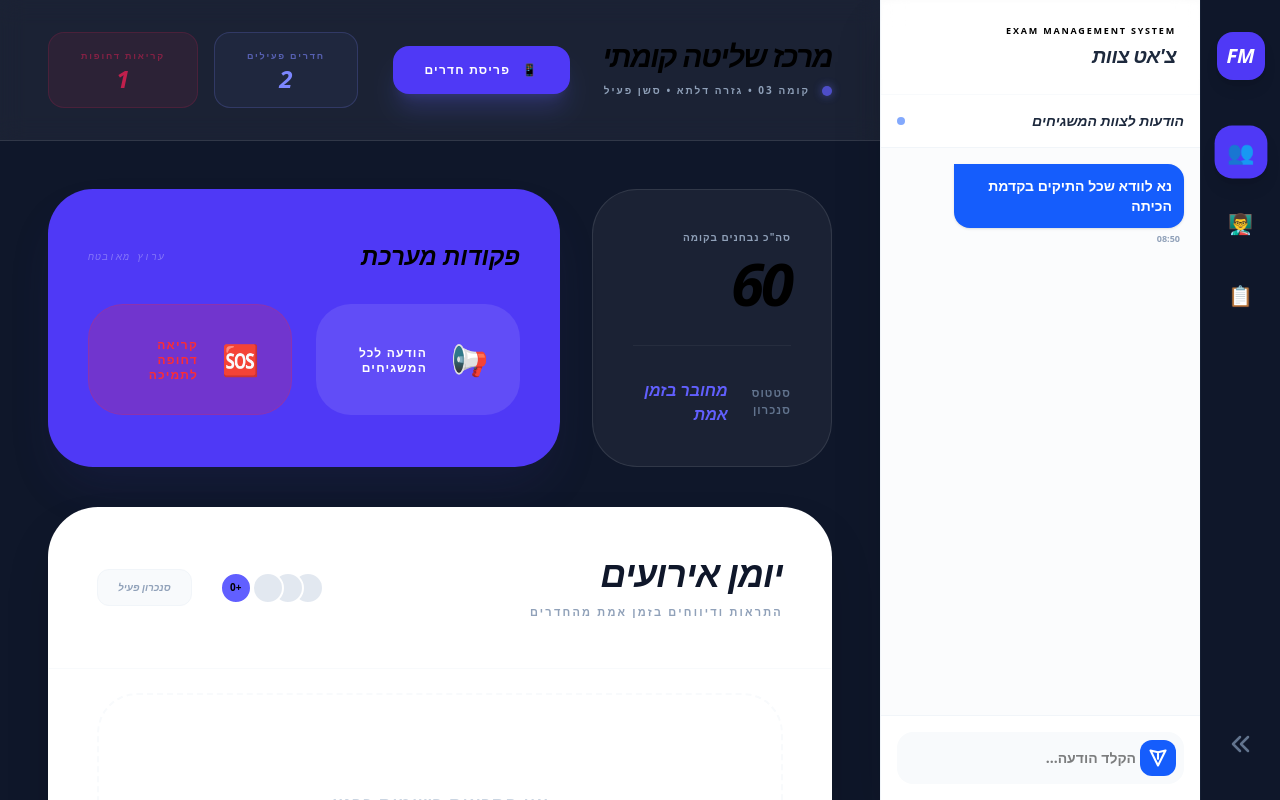
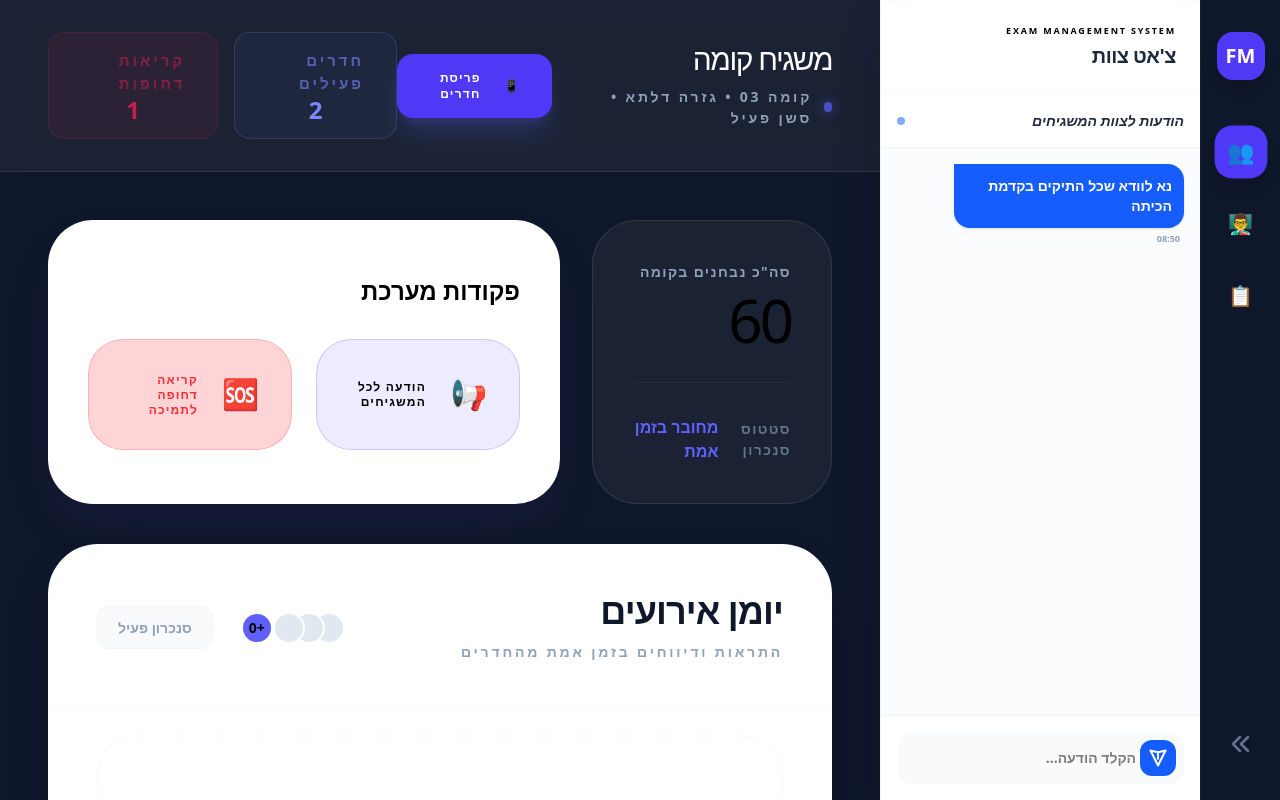
Before and after one commit to ShaharBar99/ExaMonitor, a React (Vite) app in the folder examonitor-vite/: page /supervisor/floorsupervisorDashboardPage in a window 1280 px wide. Built offline with nearby package versions, Linux system fonts and the light colour scheme.

Commit message:
ui changes

```diff
--- a/examonitor-vite/src/components/exam/SelectExamPage.jsx
+++ b/examonitor-vite/src/components/exam/SelectExamPage.jsx
@@ -18,7 +18,7 @@ const SelectExamPage = ({ navigate }) => {
       {/* Header Section */}
       <div className="max-w-6xl mx-auto mb-10 flex justify-between items-end">
         <div>
-          <h1 className="text-4xl font-black text-white italic uppercase tracking-tight mb-2">
+          <h1 className="text-4xl font-black text-white  uppercase tracking-tight mb-2">
             Select Exam
           </h1>
           <p className="text-slate-400 font-bold uppercase tracking-[0.2em] text-[10px]">
@@ -79,7 +79,7 @@ const SelectExamPage = ({ navigate }) => {
             >
               {/* Exam Name & ID */}
               <div className="col-span-2">
-                <div className="text-xl font-black text-slate-800 italic uppercase leading-tight group-hover:text-emerald-600 transition-colors">
+                <div className="text-xl font-black text-slate-800  uppercase leading-tight group-hover:text-emerald-600 transition-colors">
                   {exam.name}
                 </div>
                 <div className="text-[10px] font-bold text-slate-400 mt-1 uppercase tracking-tighter">
@@ -124,7 +124,7 @@ const SelectExamPage = ({ navigate }) => {
         {filteredExams.length === 0 && (
           <div className="p-32 text-center">
             <div className="text-5xl mb-4 opacity-20">📂</div>
-            <p className="text-slate-300 italic font-black text-xl uppercase tracking-widest">
+            <p className="text-slate-300  font-black text-xl uppercase tracking-widest">
               No matching exams found
             </p>
             <button
--- a/examonitor-vite/src/components/exam/StatCard.jsx
+++ b/examonitor-vite/src/components/exam/StatCard.jsx
@@ -9,12 +9,12 @@ const StatCard = ({ label, value, variant = "default", progress, highlight, icon
   return (
     <div className={`${themes[variant]} p-8 rounded-[40px] border-2 transition-all hover:scale-[1.02] relative overflow-hidden group shadow-lg text-right`}>
       <div className="flex justify-between items-start mb-3">
-        <p className="text-[10px] font-black opacity-40 uppercase tracking-[0.2em]">{label}</p>
+        <p className="text-[14px] font-black opacity-60 uppercase tracking-[0.2em]">{label}</p>
         <span className="text-xl opacity-30 group-hover:opacity-100 transition-opacity">{icon}</span>
       </div>
       <div className="flex items-baseline gap-3">
-        <p className={`text-5xl font-black italic tabular-nums leading-none ${highlight ? 'animate-pulse' : ''}`}>{value}</p>
-        {progress !== undefined && <span className="text-[11px] font-bold opacity-30 italic leading-none">{Math.round(progress)}%</span>}
+        <p className={`text-5xl font-black  tabular-nums leading-none ${highlight ? 'animate-pulse' : ''}`}>{value}</p>
+        {progress !== undefined && <span className="text-[11px] font-bold opacity-30  leading-none">{Math.round(progress)}%</span>}
       </div>
       {progress !== undefined && (
         <div className="absolute bottom-0 left-0 w-full h-2 bg-white/5">
--- a/examonitor-vite/src/components/exam/StudentGrid.jsx
+++ b/examonitor-vite/src/components/exam/StudentGrid.jsx
@@ -16,7 +16,7 @@ const StudentGrid = ({ students, onStatusChange }) => {
         <input
           type="text"
           placeholder="חפש סטודנט לפי שם או תעודת זהות..."
-          className="w-full pr-14 pl-6 py-5 rounded-[22px] bg-slate-50 border-2 border-transparent focus:border-emerald-500/20 focus:bg-white text-slate-700 font-bold shadow-sm outline-none transition-all italic text-sm"
+          className="w-full pr-14 pl-6 py-5 rounded-[22px] bg-slate-50 border-2 border-transparent focus:border-emerald-500/20 focus:bg-white text-slate-700 font-bold shadow-sm outline-none transition-all  text-sm"
           onChange={(e) => setSearch(e.target.value)}
         />
       </div>
@@ -35,7 +35,7 @@ const StudentGrid = ({ students, onStatusChange }) => {
       {filteredStudents.length === 0 && (
         <div className="flex flex-col items-center justify-center py-24 opacity-20">
           <span className="text-6xl mb-4">👤</span>
-          <p className="text-slate-900 font-black italic uppercase tracking-widest text-xl">לא נמצאו סטודנטים</p>
+          <p className="text-slate-900 font-black  uppercase tracking-widest text-xl">לא נמצאו סטודנטים</p>
         </div>
       )}
     </div>
--- a/examonitor-vite/src/components/layout/Sidebar.jsx
+++ b/examonitor-vite/src/components/layout/Sidebar.jsx
@@ -35,7 +35,7 @@ export default function Sidebar({
       {/* 1. הבר הצר השמאלי (Icons) */}
       <nav className="w-20 flex flex-col items-center py-8 gap-8 border-l border-slate-800/50">
         {/* Logo */}
-        <div className={`w-12 h-12 ${logoColor} rounded-2xl flex items-center justify-center text-white font-black text-xl mb-4 italic shadow-lg shrink-0`}>
+        <div className={`w-12 h-12 ${logoColor} rounded-2xl flex items-center justify-center text-white font-black text-xl mb-4  shadow-lg shrink-0`}>
           {logoText}
         </div>
 
@@ -81,7 +81,7 @@ export default function Sidebar({
             <h2 className={`text-[9px] font-black uppercase tracking-[0.2em] ${logoColor.replace('bg-', 'text-')}`}>
               Exam Management System
             </h2>
-            <h3 className="text-xl font-black text-slate-800 italic tracking-tight uppercase">
+            <h3 className="text-xl font-black text-slate-800  tracking-tight uppercase">
               {currentTab?.label}
             </h3>
           </div>
--- a/examonitor-vite/src/components/lecturer/ViewClassroomsPage.jsx
+++ b/examonitor-vite/src/components/lecturer/ViewClassroomsPage.jsx
@@ -55,7 +55,7 @@ export default function ViewClassroomsPage() {
           </button>
 
           <div>
-            <h1 className="text-4xl font-black italic tracking-tight uppercase">{config.title}</h1>
+            <h1 className="text-4xl font-black  tracking-tight uppercase">{config.title}</h1>
             <p className="text-slate-400 font-black uppercase tracking-[0.2em] text-[10px] mt-2 opacity-70">
               {config.subtitle}
             </p>
@@ -78,7 +78,7 @@ export default function ViewClassroomsPage() {
       {/* אזור התוכן המרכזי */}
       <main className={`bg-white rounded-[50px] p-12 shadow-2xl ${isLecturer ? 'max-w-6xl mx-auto' : ''}`}>
         <div className="mb-8 flex justify-between items-center border-b border-slate-100 pb-8">
-            <h2 className="text-2xl font-black text-slate-800 uppercase italic">Classroom Layout</h2>
+            <h2 className="text-2xl font-black text-slate-800 uppercase ">Classroom Layout</h2>
             <div className="flex gap-4">
                 <LegendItem color="bg-emerald-500" label="פעיל" />
                 <LegendItem color="bg-amber-500" label="בהפסקה" />
--- a/examonitor-vite/src/components/supervisor/FloorSupervisorDashboardPage.jsx
+++ b/examonitor-vite/src/components/supervisor/FloorSupervisorDashboardPage.jsx
@@ -56,7 +56,7 @@ export default function FloorSupervisorDashboardPage() {
 
   if (isLoadingNotifications && notifications.length === 0) {
     return (
-      <div className="h-screen flex flex-col items-center justify-center bg-[#0f172a] text-black font-black italic uppercase tracking-widest">
+      <div className="h-screen flex flex-col items-center justify-center bg-[#0f172a] text-black font-black  uppercase tracking-widest">
         מאתחל מערכת שליטה...
       </div>
     );
@@ -80,12 +80,12 @@ export default function FloorSupervisorDashboardPage() {
         <header className="bg-white/5 border-b border-white/10 px-12 py-8 flex justify-between items-center z-30 backdrop-blur-md">
           <div className="flex items-center gap-8">
             <div>
-              <h1 className="text-3xl font-black italic uppercase tracking-tighter leading-none">
-                {examData?.courseName || 'מרכז שליטה קומתי'}
+              <h1 className="text-3xl text-white  uppercase tracking-tighter leading-none">
+                {examData?.courseName ||'משגיח קומה'}
               </h1>
               <div className="flex items-center gap-3 mt-3">
-                <span className="w-2.5 h-2.5 bg-indigo-500 rounded-full animate-pulse shadow-[0_0_10px_rgba(99,102,241,0.8)]"></span>
-                <p className="text-slate-400 font-black uppercase tracking-[0.2em] text-[10px]">
+                <span className="w-2.5 h-2.5 bg-indigo-500 rounded-full animate-pulse shadow-[0_0_14px_rgba(99,102,241,0.8)]"></span>
+                <p className="text-slate-400 font-black uppercase tracking-[0.2em] text-[14px]">
                   קומה {examData?.floor || '03'} • גזרה דלתא • סשן פעיל
                 </p>
               </div>
@@ -113,23 +113,23 @@ export default function FloorSupervisorDashboardPage() {
             {/* כרטיס סטודנטים */}
             <div className="lg:col-span-1 bg-white/5 rounded-[45px] p-10 border border-white/10 flex flex-col justify-between hover:bg-white/[0.07] transition-colors group">
               <div>
-                <p className="text-[10px] font-black text-slate-400 uppercase tracking-widest mb-2">סה"כ נבחנים בקומה</p>
-                <h3 className="text-6xl font-black italic tracking-tighter group-hover:text-indigo-400 transition-colors tabular-nums">{stats.totalStudents}</h3>
+                <p className="text-[14px] font-black text-slate-400 uppercase tracking-widest mb-2">סה"כ נבחנים בקומה</p>
+                <h3 className="text-6xl tracking-tighter group-hover:text-indigo-400 transition-colors tabular-nums">{stats.totalStudents}</h3>
               </div>
               <div className="mt-8 pt-8 border-t border-white/5 flex justify-between items-center">
-                   <span className="text-[11px] font-black text-slate-500 uppercase tracking-widest">סטטוס סנכרון</span>
-                   <span className="text-indigo-500 font-black italic">מחובר בזמן אמת</span>
+                   <span className="text-[14px] font-black text-slate-500 uppercase tracking-widest">סטטוס סנכרון</span>
+                   <span className="text-indigo-500 font-black ">מחובר בזמן אמת</span>
               </div>
             </div>
 
             {/* פקודות מערכת */}
-            <div className="lg:col-span-2 bg-indigo-600 rounded-[45px] p-10 shadow-2xl shadow-indigo-900/20 flex flex-col justify-center">
+            <div className="lg:col-span-2 bg-white rounded-[45px] p-10 shadow-2xl shadow-indigo-900/20 flex flex-col justify-center">
               <div className="flex justify-between items-center mb-8">
-                <h3 className="text-2xl font-black italic uppercase">פקודות מערכת</h3>
-                <span className="text-white/30 font-mono text-[10px] tracking-widest italic">ערוץ מאובטח</span>
+                <h3 className="text-2xl font-black  uppercase">פקודות מערכת</h3>
+                <span className="text-white/30 font-mono text-[14px] tracking-widest ">ערוץ מאובטח</span>
               </div>
               <div className="grid grid-cols-2 gap-6 text-right">
-                <QuickActionButton icon="📢" label="הודעה לכל המשגיחים" color="bg-white/10 hover:bg-white text-white hover:text-indigo-600" />
+                <QuickActionButton icon="📢" label="הודעה לכל המשגיחים" color="bg-indigo-600/10 hover:bg-blue-500 text-black hover:text-white  border border-indigo-600/20" />
                 <QuickActionButton icon="🆘" label="קריאה דחופה לתמיכה" color="bg-red-500/20 hover:bg-red-500 text-red-500 hover:text-white border border-red-500/20" />
               </div>
             </div>
@@ -140,15 +140,15 @@ export default function FloorSupervisorDashboardPage() {
 
             <div className="p-12 flex justify-between items-center border-b border-slate-50 bg-white">
               <div>
-                <h2 className="text-4xl font-black text-[#0f172a] tracking-tight italic uppercase leading-none">יומן אירועים</h2>
-                <p className="text-slate-400 font-bold text-[11px] mt-3 uppercase tracking-[0.2em]">התראות ודיווחים בזמן אמת מהחדרים</p>
+                <h2 className="text-4xl font-black text-[#0f172a] tracking-tight  uppercase leading-none">יומן אירועים</h2>
+                <p className="text-slate-400 font-bold text-[14px] mt-3 uppercase tracking-[0.2em]">התראות ודיווחים בזמן אמת מהחדרים</p>
               </div>
               <div className="flex items-center gap-3">
                 <div className="flex -space-x-3 space-x-reverse ml-4">
                   {[1,2,3].map(i => <div key={i} className="w-8 h-8 rounded-full border-2 border-white bg-slate-200" />)}
-                  <div className="w-8 h-8 rounded-full border-2 border-white bg-indigo-500 flex items-center justify-center text-[10px] font-black">+{stats.supervisorsOnFloor - 3}</div>
+                  <div className="w-8 h-8 rounded-full border-2 border-white bg-indigo-500 flex items-center justify-center text-[14px] font-black">+{stats.supervisorsOnFloor - 3}</div>
                 </div>
-                <span className="px-5 py-2.5 bg-slate-50 rounded-xl text-[10px] font-black text-slate-400 uppercase italic border border-slate-100">סנכרון פעיל</span>
+                <span className="px-5 py-2.5 bg-slate-50 rounded-xl text-[14px] font-black text-slate-400 uppercase  border border-slate-100">סנכרון פעיל</span>
               </div>
             </div>
 
@@ -160,7 +160,7 @@ export default function FloorSupervisorDashboardPage() {
                   ))
                 ) : (
                   <div className="py-24 text-center border-2 border-dashed border-slate-50 rounded-[40px]">
-                    <p className="text-slate-300 font-black italic uppercase tracking-widest">אין התראות רשומות כרגע</p>
+                    <p className="text-slate-300 font-black  uppercase tracking-widest">אין התראות רשומות כרגע</p>
                   </div>
                 )}
               </div>
@@ -182,8 +182,8 @@ const StatHeader = ({ label, value, color }) => {
   };
   return (
     <div className={`px-8 py-4 rounded-2xl border transition-all ${colors[color]} flex flex-col items-center min-w-30`}>
-      <p className="text-[9px] font-black uppercase tracking-[0.2em] mb-1 opacity-60">{label}</p>
-      <p className="text-2xl font-black italic leading-none tabular-nums">{value}</p>
+      <p className="text-[15px] font-black  uppercase tracking-[0.2em] mb-1 opacity-60">{label}</p>
+      <p className="text-2xl font-black  leading-none tabular-nums">{value}</p>
     </div>
   );
 };
@@ -198,9 +198,9 @@ const QuickActionButton = ({ icon, label, color, onClick }) => (
 const EventRow = ({ time, room, msg, type }) => (
   <div className="group flex items-center justify-between py-6 border-b border-slate-50 last:border-0 hover:bg-slate-50 px-8 rounded-[25px] transition-all">
     <div className="flex items-center gap-8">
-      <span className="text-[11px] font-black text-slate-300 font-mono group-hover:text-indigo-500 transition-colors w-12">{time}</span>
+      <span className="text-[14px] font-black text-slate-300 font-mono group-hover:text-indigo-500 transition-colors w-12">{time}</span>
       <div className="flex flex-col min-w-20">
-        <span className="px-3 py-1 bg-slate-900 text-white rounded-lg text-[10px] font-black uppercase tracking-tighter text-center">
+        <span className="px-3 py-1 bg-slate-900 text-white rounded-lg text-[14px] font-black uppercase tracking-tighter text-center">
           {room || "מערכת"}
         </span>
       </div>
@@ -212,7 +212,7 @@ const EventRow = ({ time, room, msg, type }) => (
        {type === 'warning' && (
          <span className="text-[9px] font-black text-rose-500 uppercase tracking-widest animate-pulse">קריטי</span>
        )}
-       <div className={`w-2.5 h-2.5 rounded-full ${type === 'warning' ? 'bg-rose-500 shadow-[0_0_10px_rgba(244,63,94,0.4)]' : 'bg-slate-200'}`}></div>
+       <div className={`w-2.5 h-2.5 rounded-full ${type === 'warning' ? 'bg-rose-500 shadow-[0_0_14px_rgba(244,63,94,0.4)]' : 'bg-slate-200'}`}></div>
     </div>
   </div>
 );
```
Also changed, not shown: examonitor-vite/src/components/lecturer/LecturerDashboardPage.jsx (+10 -10 lines).
